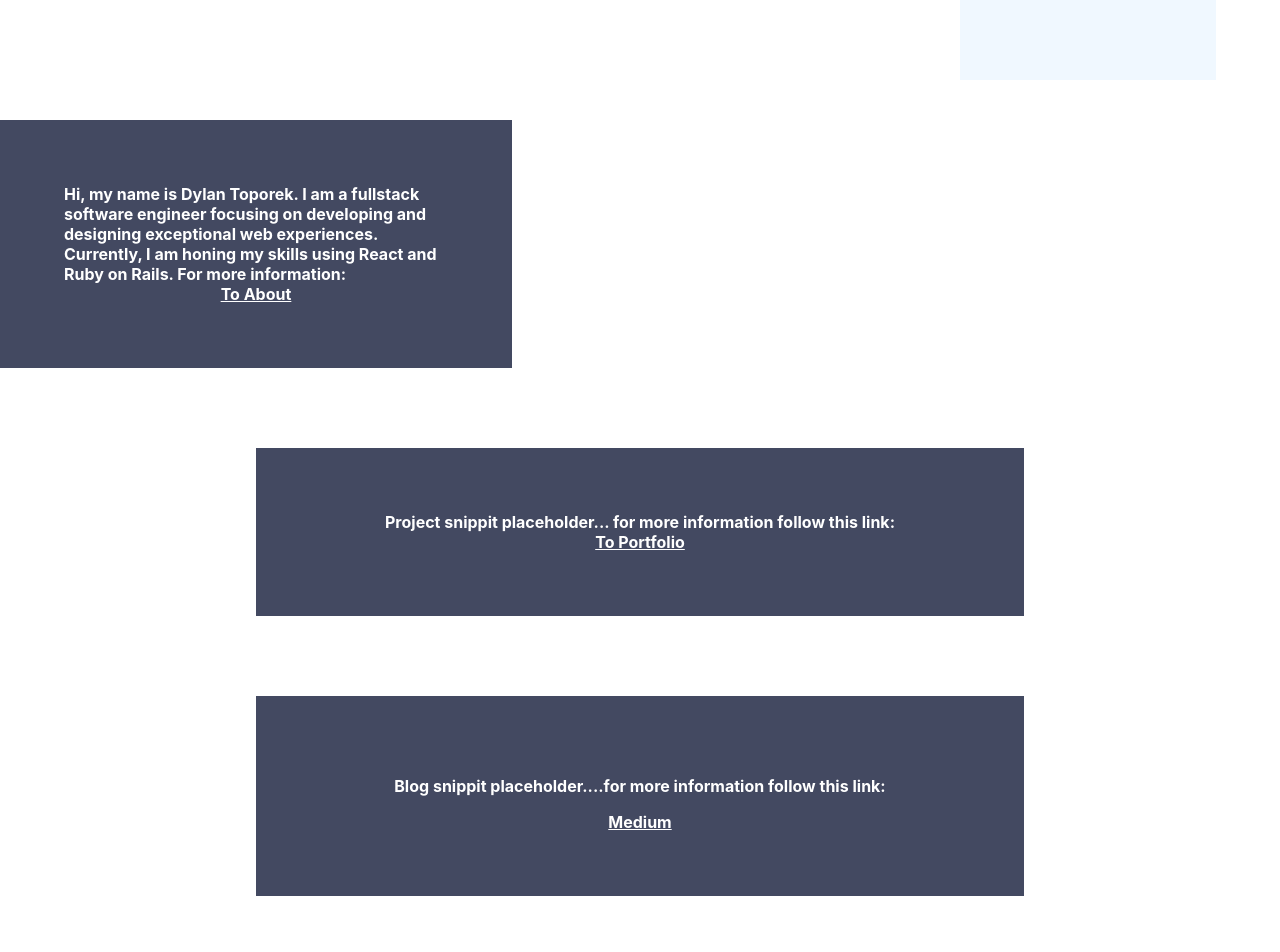
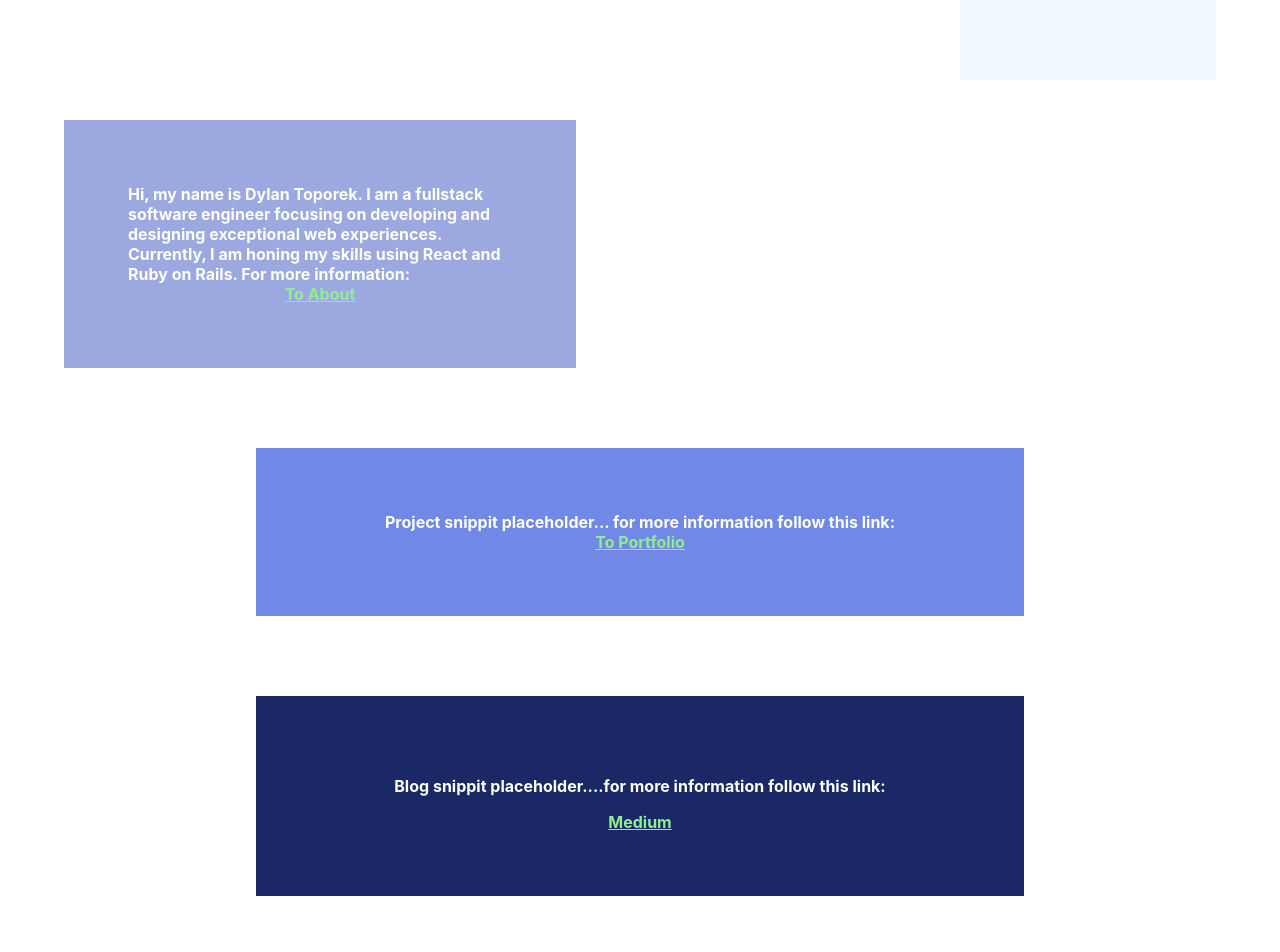
Before and after one commit to dylantoporek/portfolio-project, a React (Create React App) app: page / in a window 1280 px wide. Shown: the part 360-1312 px from the top of the page. Built offline with nearby package versions, Linux system fonts and the light colour scheme.

Commit message:
portfolio color palette updates

```diff
--- a/src/App.css
+++ b/src/App.css
@@ -122,8 +122,8 @@
   width: 30%;
   height: 25%;
   top: 20%;
-  /* left: 5%; */
-  background-color: #434961;
+  left: 5%;
+  background-color: #9BA9E0;
   font-weight: bold;
   display: flex;
   flex-direction: column;
@@ -140,7 +140,7 @@
   height: 250px;
   top: 30%;
   /* left: 5%; */
-  background-color: #434961;;
+  background-color: #7088E6;;
   font-weight: bold;
   display: flex;
   flex-direction: column;
@@ -156,7 +156,7 @@
   width: 50%;
   height: 25%;
   /* left: 5%; */
-  background-color: #434961;;
+  background-color: #1A2966;;
   top: 40%;
   font-weight: bold;
   display: flex;
@@ -168,7 +168,7 @@
 }
 
 .home-link{
-  color: white;
+  color: lightgreen;
   position: relative;
 
 }
@@ -200,7 +200,7 @@
   flex-direction: column;
   width: 80%;
   height: 100%;
-  background-color: violet;
+  background-color: #7088E6;
   top: 6%;
   margin: 3%;
   justify-content: center;
--- a/src/components/Pages/Home.js
+++ b/src/components/Pages/Home.js
@@ -2,6 +2,7 @@ import React, {useEffect} from "react";
 import Contact from "../Contact";
 
 function Home({changePage}){
+
 
     useEffect(()=>{
         changePage(window.location.href)
```
